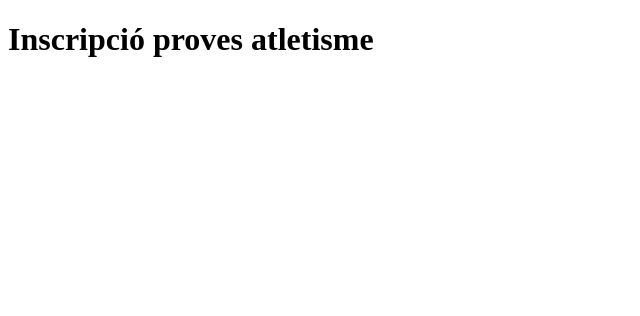
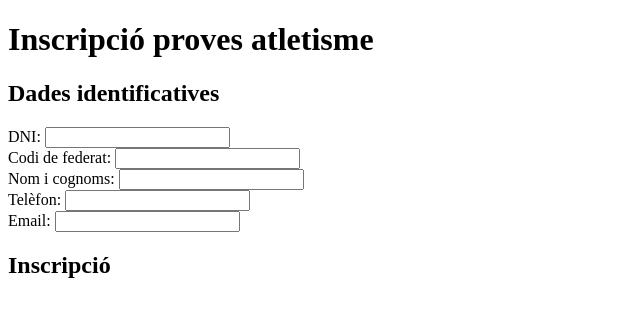
Before and after one commit to ElAdilaN/InscriptionProject, an Angular app: page / in a window 1280 px wide. Shown: the top 316 px of the page, without its empty margins (0-640 px from the left). Built offline with nearby package versions, Linux system fonts and the light colour scheme.

Commit message:
add the test for the letter

```diff
--- a/src/app/Components/User/inscription/inscription.component.html
+++ b/src/app/Components/User/inscription/inscription.component.html
@@ -1 +1,22 @@
 <h1>Inscripció proves atletisme</h1>
+<section [ngClass]="'sec1'">
+  <h1>Dades identificatives</h1>
+  <label id="dni">DNI: <input type="text" [(ngModel)]="dni" /> </label>
+  {{ this.letter }}
+  <br />
+  <label id="codiFederat"
+    >Codi de federat: <input type="text" [(ngModel)]="codiFederat" /> </label
+  ><br />
+  <label id="nomCognom"
+    >Nom i cognoms: <input type="text" [(ngModel)]="nomCognom" /> </label
+  ><br />
+  <label id="telefon"
+    >Telèfon: <input type="text" [(ngModel)]="telefon" /> </label
+  ><br />
+  <label id="email">Email: <input type="email" [(ngModel)]="email" /> </label
+  ><br />
+</section>
+
+<section>
+  <h1>Inscripció</h1>
+</section>
--- a/src/app/Components/User/inscription/inscription.component.ts
+++ b/src/app/Components/User/inscription/inscription.component.ts
@@ -1,12 +1,30 @@
+import { NgClass, NgFor } from '@angular/common';
 import { Component } from '@angular/core';
+import { FormsModule } from '@angular/forms';
 
 @Component({
   selector: 'app-inscription',
   standalone: true,
-  imports: [],
+  imports: [FormsModule, NgClass, NgFor],
   templateUrl: './inscription.component.html',
-  styleUrl: './inscription.component.css'
+  styleUrl: './inscription.component.css',
 })
 export class InscriptionComponent {
-
+  letter: string = '';
+  maxAllowed: number = 1400;
+  totalSelectedValue: number = 0;
+  options: { name: string; value: number }[] = [
+    { name: '200 mile', value: 200 },
+    { name: '400 mile', value: 400 },
+    { name: '800 mile', value: 800 },
+    { name: '1000 mile', value: 1000 },
+    { name: '1200 mile', value: 1200 },
+    { name: '1400 mile', value: 1400 },
+  ];
+  selectedOptions: { name: string; value: number }[] = [];
+  dni!: string;
+  codiFederat!: string;
+  nomCognom!: string;
+  telefon!: string;
+  email!: string;
 }
```
Also changed, not shown: 1 other file (tests, documents, lock files or other folders).
